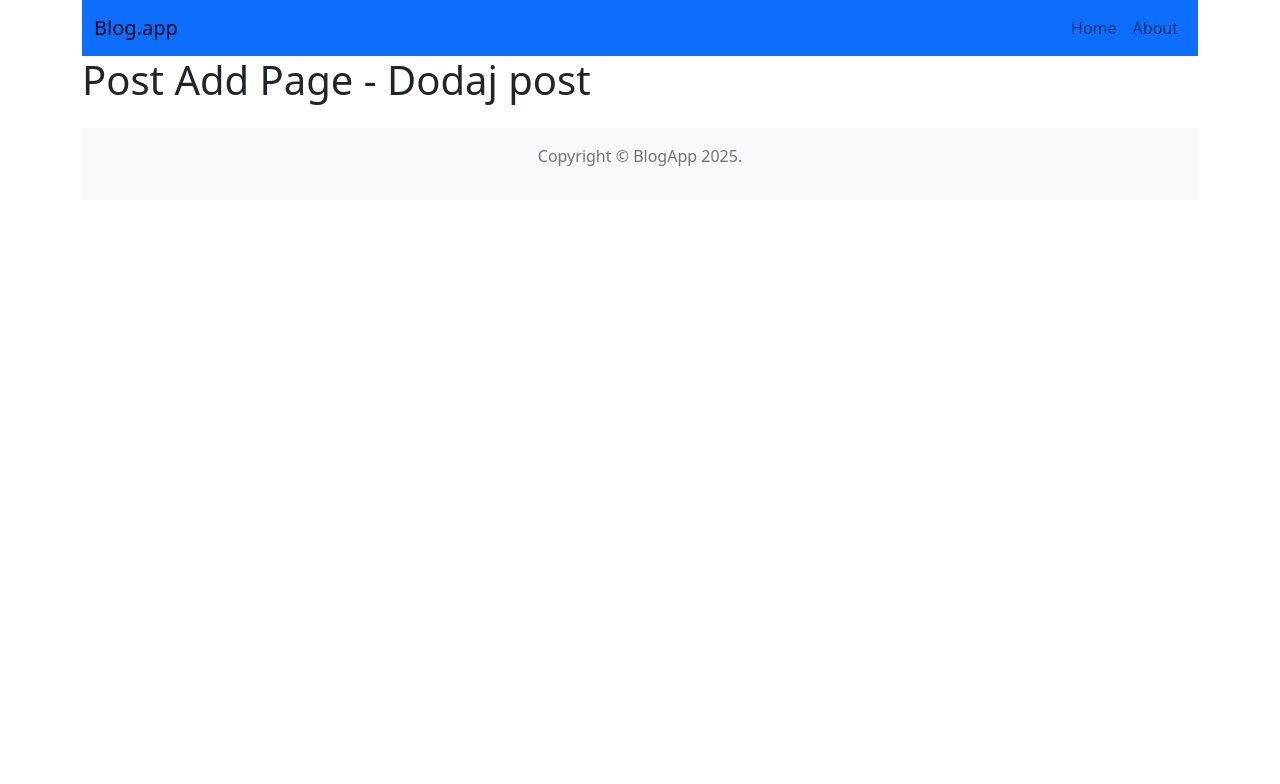
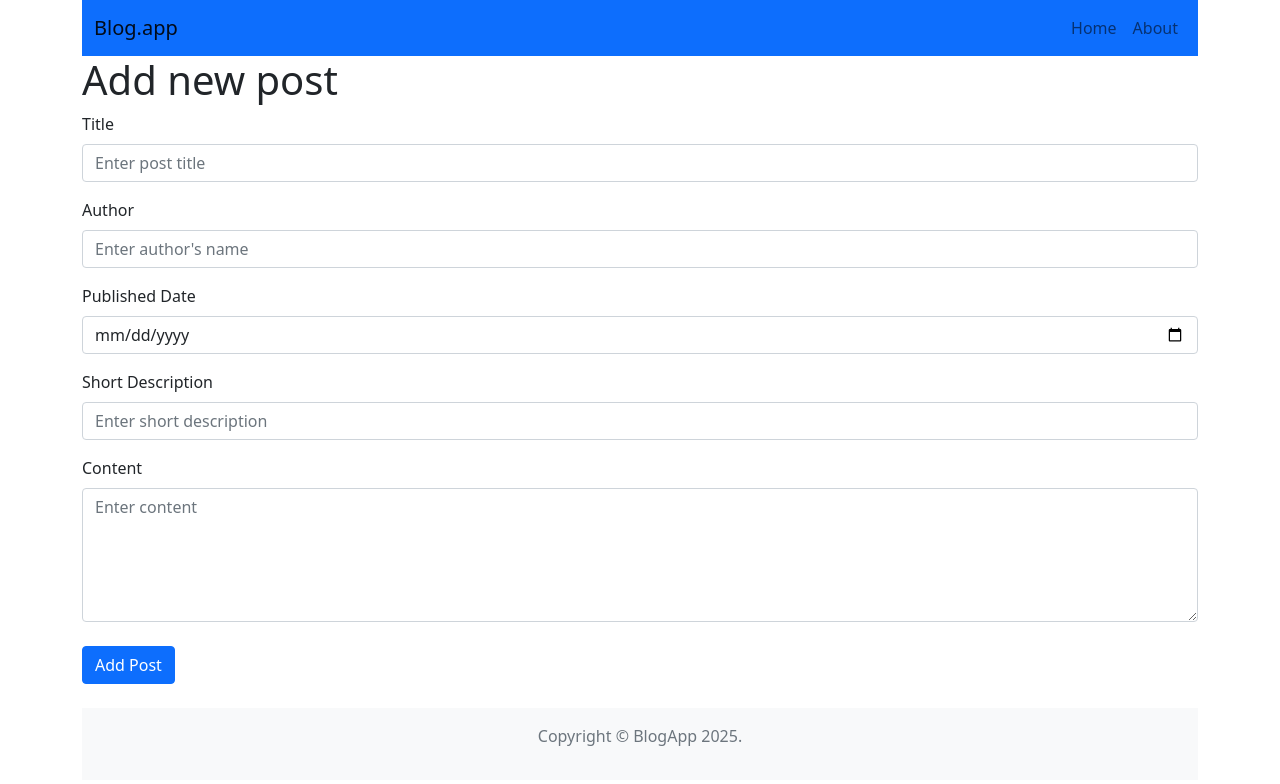
Before and after one commit to PaulinaP20/reactApp, a React (Create React App) app: page /post/add in a window 1280 px wide. Shown: the top 784 px of the page. Built offline with nearby package versions, Linux system fonts and the light colour scheme.

Commit message:
add postForm

```diff
--- /dev/null
+++ b/src/components/features/AddPostForm.js
@@ -0,0 +1,97 @@
+import { useState } from 'react';
+import { useDispatch } from 'react-redux';
+import { useNavigate } from 'react-router-dom';
+import { addPost } from '../../postsRedux';
+import { Button, Form} from 'react-bootstrap';
+import { v4 as uuidv4 } from 'uuid';
+
+const AddPostForm =() => {
+    const dispatch=useDispatch();
+    const navigate = useNavigate();
+
+    const [title, setTitle] = useState('');
+    const [shortDescription, setShortDescription] = useState('');
+    const [content, setContent] = useState('');
+    const [author, setAuthor] = useState('');
+    const [publishedDate, setPublishedDate] = useState('');
+
+    const handleSubmit=(e)=> {
+        e.preventDefault();
+
+        const payload = {
+            id:uuidv4(),
+            title,
+            shortDescription,
+            content,
+            author,
+            publishedDate
+        };
+
+        dispatch(addPost(payload));
+        navigate('/');
+    }
+
+
+
+    return (
+        <Form onSubmit={handleSubmit}>
+        <Form.Group controlId="formTitle">
+          <Form.Label>Title</Form.Label>
+          <Form.Control
+            type="text"
+            placeholder="Enter post title"
+            value={title}
+            onChange={(e) => setTitle(e.target.value)}
+          />
+        </Form.Group>
+
+        <Form.Group controlId="formAuthor" className="mt-3">
+          <Form.Label>Author</Form.Label>
+          <Form.Control
+            type="text"
+            placeholder="Enter author's name"
+            value={author}
+            onChange={(e) => setAuthor(e.target.value)}
+          />
+        </Form.Group>
+
+        <Form.Group controlId="formPublishedDate" className="mt-3">
+          <Form.Label>Published Date</Form.Label>
+          <Form.Control
+            type="date"
+            value={publishedDate}
+            onChange={(e) => setPublishedDate(e.target.value)}
+          />
+        </Form.Group>
+
+        <Form.Group controlId="formShortDescription" className="mt-3">
+          <Form.Label>Short Description</Form.Label>
+          <Form.Control
+            type="text"
+            placeholder="Enter short description"
+            value={shortDescription}
+            onChange={(e) => setShortDescription(e.target.value)}
+          />
+        </Form.Group>
+
+        <Form.Group controlId="formContent" className="mt-3">
+          <Form.Label>Content</Form.Label>
+          <Form.Control
+            as="textarea"
+            rows={5}
+            placeholder="Enter content"
+            value={content}
+            onChange={(e) => setContent(e.target.value)}
+          />
+        </Form.Group>
+
+        <Button variant="primary" type="submit" className="mt-4">
+          Add Post
+        </Button>
+      </Form>
+    )
+
+
+}
+
+export default AddPostForm;
--- a/src/components/pages/Home.js
+++ b/src/components/pages/Home.js
@@ -9,6 +9,11 @@ const Home = () => {
   return (
     <div>
       <h1 className="my-4">All Posts</h1>
+
+      <div className="d-flex justify-content-end">
+        <Button as={Link} to="/post/add" variant="outline-info" className="mb-3">Add Posts</Button>
+      </div>
+
       <Row>
         {posts.map(post => (
           <Col key={post.id} md={4} className="mb-4">
--- a/src/components/pages/PostAdd.js
+++ b/src/components/pages/PostAdd.js
@@ -1,9 +1,12 @@
 import React from 'react';
+import AddPostForm from '../features/AddPostForm.js';
+
 
 const PostAdd = () => {
   return (
     <div>
-      <h1>Post Add Page - Dodaj post</h1>
+      <h1>Add new post</h1>
+      <AddPostForm/>
     </div>
   );
 };
--- a/src/postsRedux.js
+++ b/src/postsRedux.js
@@ -1,20 +1,24 @@
 //selectors
 export const getAllPosts= (state) => state.posts;
-
 
 // actions
 const createActionName = actionName => `app/posts/${actionName}`;
 
 export const LOAD_POSTS= createActionName('LOAD_POSTS');
 export const REMOVE_POST=createActionName('REMOVE_POST');
+export const ADD_POST = createActionName('ADD_POST')
 
 export const removePost=id=> ({type:REMOVE_POST, payload:id});
+
+export const addPost=(post) => ({type:ADD_POST, payload:post})
 
 // action creators
 const postsReducer = (statePart = [], action) => {
   switch (action.type) {
     case REMOVE_POST:
       return statePart.filter(post=>post.id !== action.payload);
+    case ADD_POST:
+      return [...statePart, action.payload]
     default:
       return statePart;
   };
```
